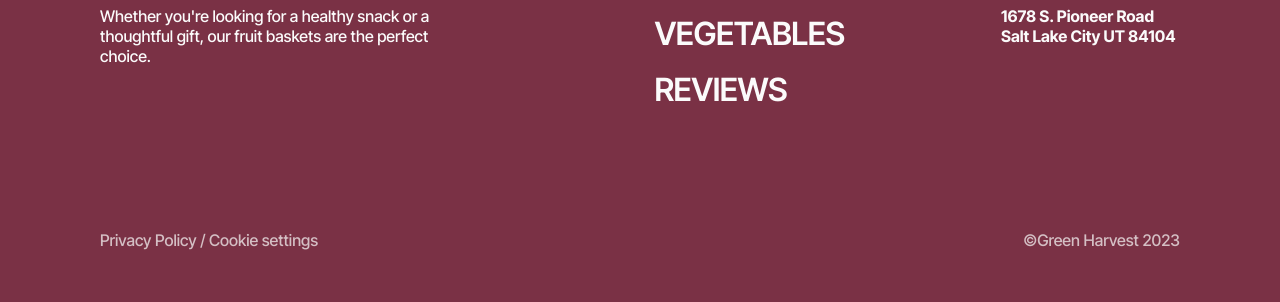
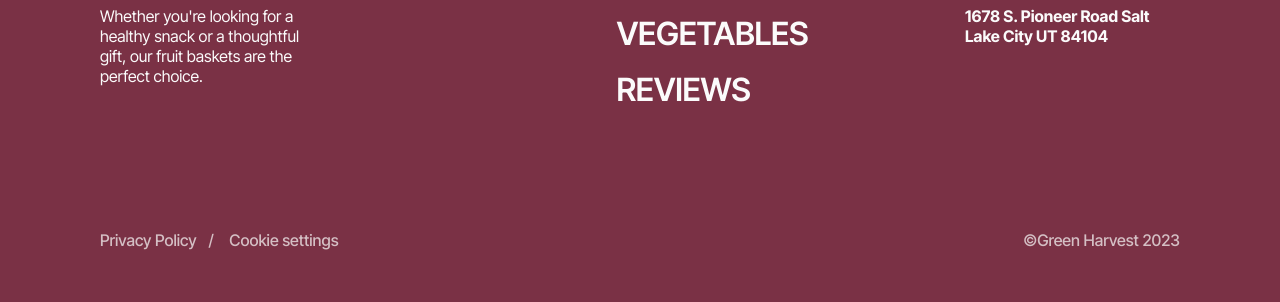
Before and after one commit to GoitStudentsWorks/html-css_114_EdikKapustnyak, a website built with Vite: page src/index.html in a window 1280 px wide. Shown: the part 4992-5294 px from the top of the page. Built offline with nearby package versions, Linux system fonts and the light colour scheme.

Commit message:
footer fixed 2 (#51)

```diff
--- a/src/css/footer.css
+++ b/src/css/footer.css
@@ -51,7 +51,7 @@
     font-style: normal;
     font-weight: 600;
     line-height: 1;
-    letter-spacing: -0.015em;
+    letter-spacing: -0.01em;
     text-transform: uppercase;
   }
 
@@ -84,6 +84,12 @@
     font-style: normal;
     font-weight: 500;
     line-height: 1.43;
+  }
+  .footer-text-link:not(:last-child)::after {
+    content: '/';
+    color: #d4bfc4;
+    margin-left: 8px;
+    margin-right: 8px;
   }
 }
 
@@ -139,7 +145,7 @@
     font-style: normal;
     font-weight: 600;
     line-height: 1;
-    letter-spacing: -0.015em;
+    letter-spacing: -0.01em;
     text-transform: uppercase;
   }
 
@@ -173,6 +179,12 @@
     font-weight: 500;
     line-height: 1.43;
   }
+  .footer-text-link:not(:last-child)::after {
+    content: '/';
+    color: #d4bfc4;
+    margin-left: 8px;
+    margin-right: 8px;
+  }
 }
 
 @media only screen and (min-width: 768px) {
@@ -204,6 +216,7 @@
     height: 17px;
   }
   .footer-desc {
+    width: 265px;
     font-size: 16px;
 
     line-height: 1.25;
@@ -226,6 +239,9 @@
     font-size: 16px;
 
     line-height: 1.25;
+  }
+  .footer-contact-item {
+    width: 215px;
   }
   .footer-text-wrapper {
     flex-direction: row;
@@ -254,8 +270,16 @@
     display: flex;
     gap: 121px;
   }
+  .footer-desc {
+    width: 215px;
+    font-weight: 400;
+  }
 
   .footer-list {
     margin-bottom: 0;
   }
+  .footer-text-link:not(:last-child)::after {
+    margin-left: 12px;
+    margin-right: 12px;
+  }
 }
--- a/src/partials/footer.html
+++ b/src/partials/footer.html
@@ -50,8 +50,8 @@
 
     <div class="footer-text-wrapper">
       <span class="footer-text">
-        <a class="privacy-policy" href="#">Privacy Policy</a> /
-        <a class="cookie-settings" href="#">Cookie settings</a></span
+        <a class="footer-text-link" href="#">Privacy Policy</a>
+        <a class="footer-text-link" href="#">Cookie settings</a></span
       >
       <p class="footer-text">&#169;Green Harvest 2023</p>
     </div>
```
